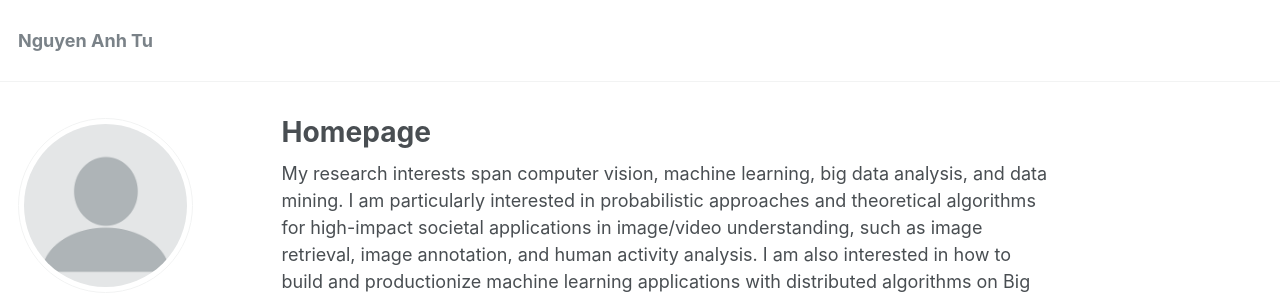
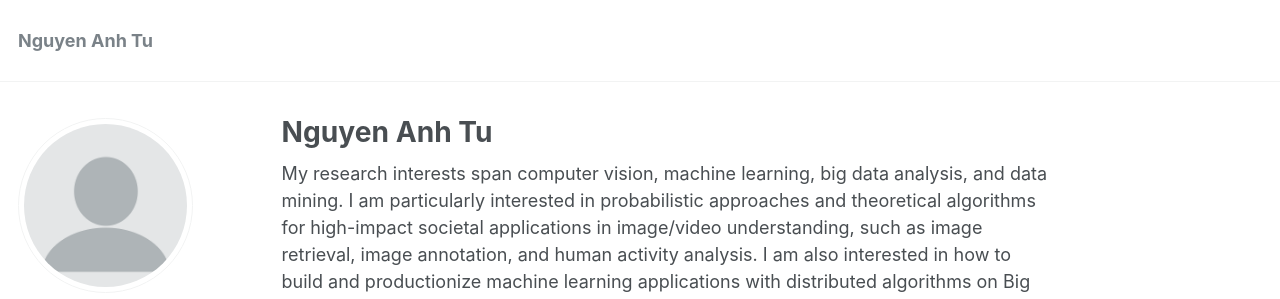
Before and after one commit to tunguyen87/homepage, a Jekyll site: the page built from _pages/about.md, in a window 1280 px wide and 900 px high. Shown: the top 299 px of the window. Built offline with Jekyll 4.4.1, drawn with Linux system fonts in a browser that asks for light colours; some web fonts are replaced.

Commit message:
Update about.md

```diff
--- a/_pages/about.md
+++ b/_pages/about.md
@@ -1,6 +1,6 @@
 ---
 permalink: /
-title: "Homepage"
+title: "Nguyen Anh Tu"
 excerpt: "About me"
 author_profile: true
 redirect_from:
```
